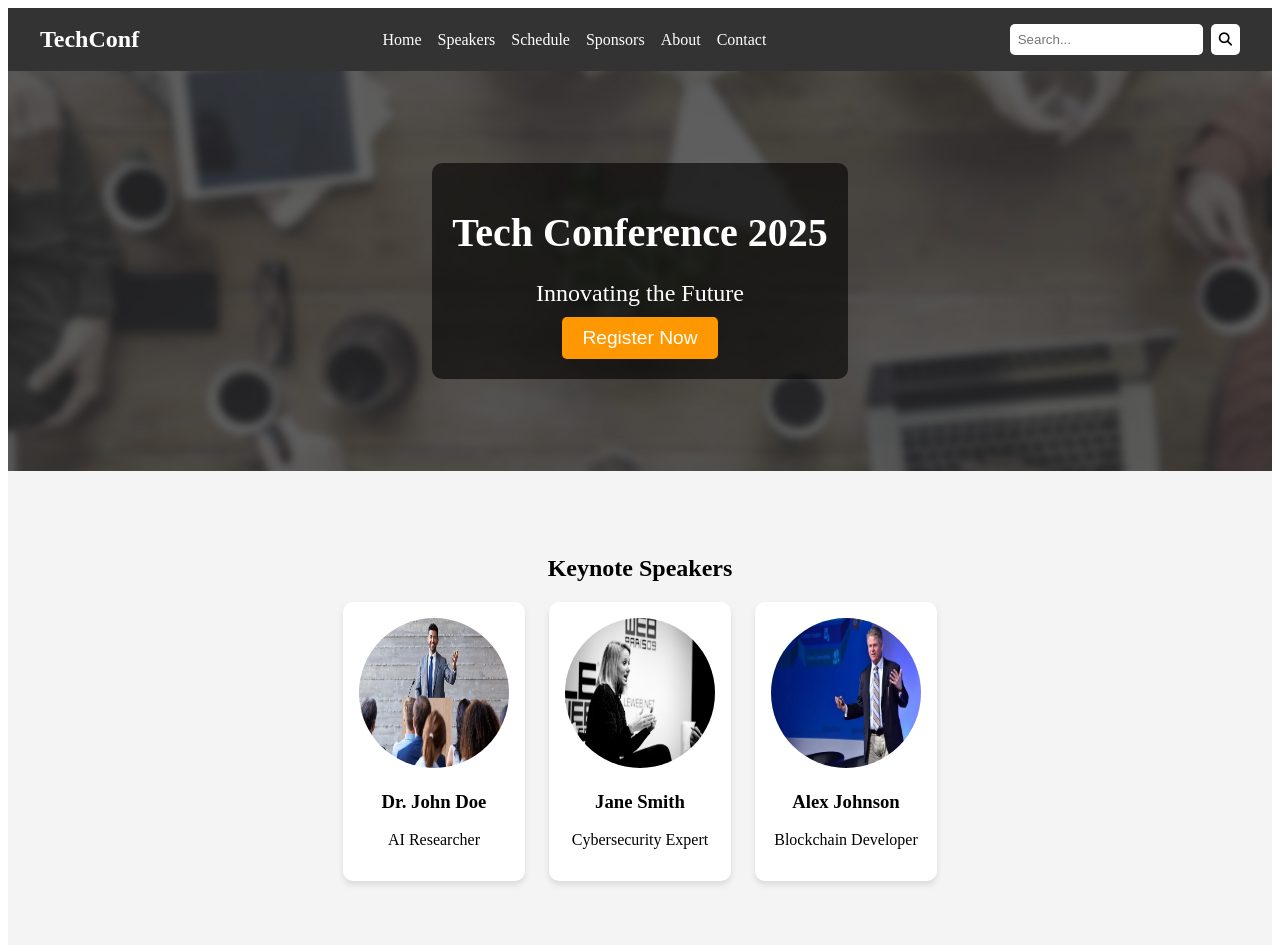
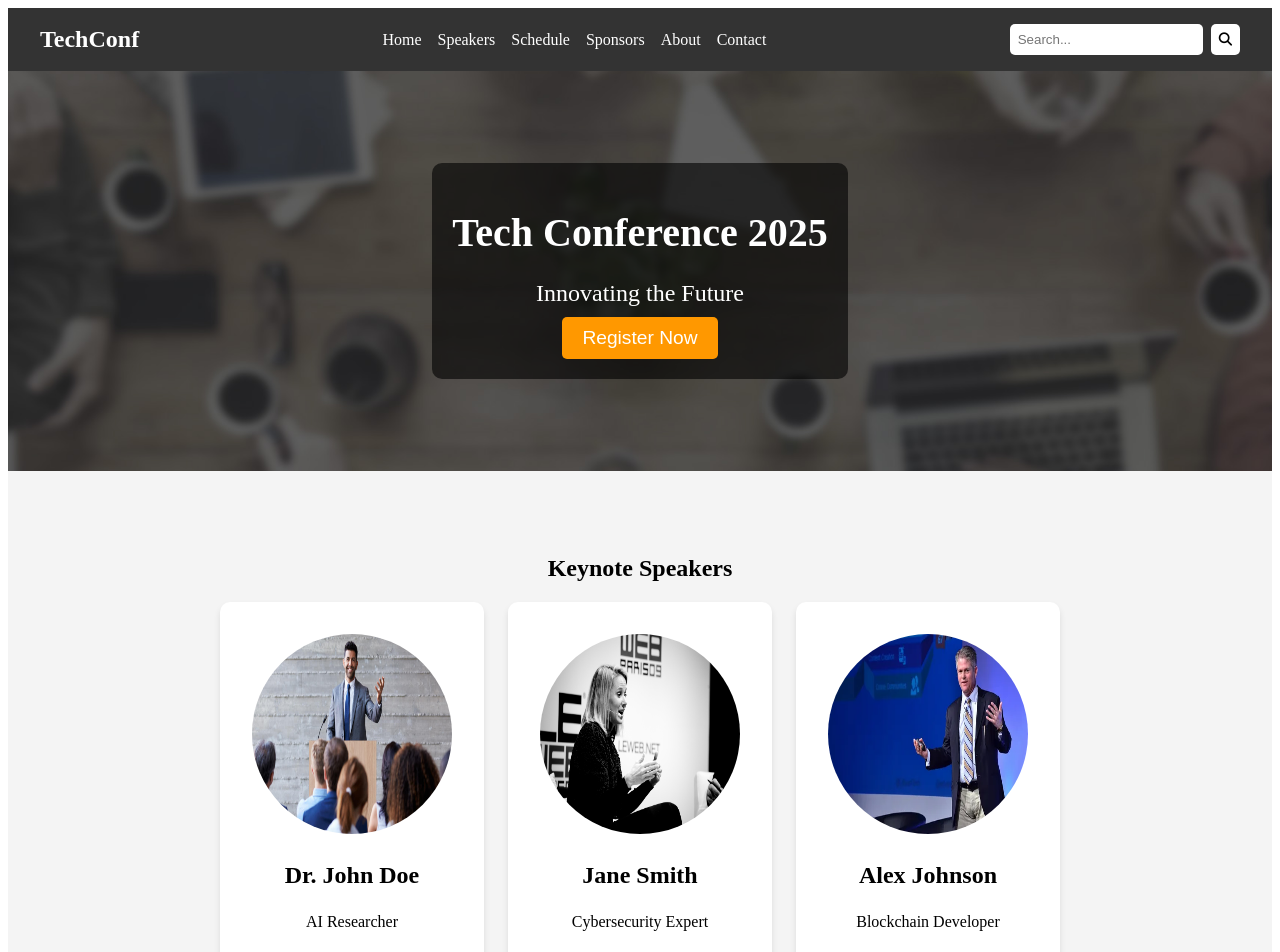
Before and after one commit to ShelkePravin/svelteKit_Project, a SvelteKit app: page / in a window 1280 px wide. Shown: the top 952 px of the page. Built offline with nearby package versions, Linux system fonts and the light colour scheme.

Commit message:
creating the speakers page layout

```diff
--- a/src/routes/+page.svelte
+++ b/src/routes/+page.svelte
@@ -222,14 +222,18 @@
     }
     .speaker-card {
         background: white;
-        padding: 1rem;
+        padding: 2rem;
         border-radius: 10px;
         box-shadow: 0 4px 6px rgba(0, 0, 0, 0.1);
         text-align: center;
     }
     .speaker-card img {
-        width: 150px;
-        height: 150px;
+        width: 200px;
+        height: 200px;
         border-radius: 50%;
     }
+
+    .speaker-card h3{
+        font-size: 1.5rem;
+    }
 </style>
--- a/src/routes/speakers/+page.svelte
+++ b/src/routes/speakers/+page.svelte
@@ -0,0 +1,84 @@
+<script>
+        let searchQuery = './stores';
+</script>
+
+<section class="speakers-section">
+    <h2>Meet Our Speakers</h2>
+    <div class="speakers-grid">
+        <div class="speaker-card">
+            <img src="../images/speaker1.jpeg" alt="Dr. John Doe">
+            <h3>Dr. John Doe</h3>
+            <p>AI Researcher</p>
+            <p class="bio">Dr. John Doe is a pioneer in artificial intelligence and has contributed to groundbreaking research in deep learning and machine ethics.</p>
+        </div>
+        <div class="speaker-card">
+            <img src="../images/speaker2.jp g" alt="Jane Smith">
+            <h3>Jane Smith</h3>
+            <p>Cybersecurity Expert</p>
+            <p class="bio">Jane Smith has over 15 years of experience in cybersecurity, helping organizations safeguard their data from digital threats.</p>
+        </div>
+        <div class="speaker-card">
+            <img src="../images/speaker3.webp" alt="Alex Johnson">
+            <h3>Alex Johnson</h3>
+            <p>Blockchain Developer</p>
+            <p class="bio">Alex Johnson is a blockchain specialist known for developing secure decentralized applications and advocating for Web3 technology.</p>
+        </div>
+        <div class="speaker-card">
+            <img src="/images/speaker4.jpg" alt="Emily Davis">
+            <h3>Emily Davis</h3>
+            <p>Data Scientist</p>
+            <p class="bio">Emily Davis is a renowned data scientist who specializes in big data analytics and predictive modeling.</p>
+        </div>
+        <div class="speaker-card">
+            <img src="/images/speaker5.jpg" alt="Michael Brown">
+            <h3>Michael Brown</h3>
+            <p>Cloud Architect</p>
+            <p class="bio">Michael Brown has played a key role in designing scalable cloud architectures for multinational companies.</p>
+        </div>
+    </div>
+</section>
+
+<slot />
+
+<style>
+    h2{
+        font-size: 2rem;
+    }
+    .speakers-section {
+        text-align: center;
+        padding: 4rem 2rem;
+        background: #f4f4f4;
+    }
+    .speakers-grid {
+        display: grid;
+        grid-template-columns: repeat(auto-fit, minmax(250px, 1fr));
+        gap: 2rem;
+        max-width: 1200px;
+        margin: 0 auto;
+    }
+    .speaker-card {
+        background: white;
+        padding: 1.5rem;
+        border-radius: 10px;
+        box-shadow: 0 4px 6px rgba(0, 0, 0, 0.1);
+        text-align: center;
+    }
+    .speaker-card img {
+        width: 150px;
+        height: 150px;
+        border-radius: 50%;
+        margin-bottom: 1rem;
+    }
+    .speaker-card h3 {
+        font-size: 1.5rem;
+        margin-bottom: 0.5rem;
+    }
+    .speaker-card p {
+        font-size: 1.1rem;
+        margin-bottom: 0.5rem;
+    }
+    .bio {
+        font-size: 1rem;
+        color: #666;
+    }
+</style>
```
